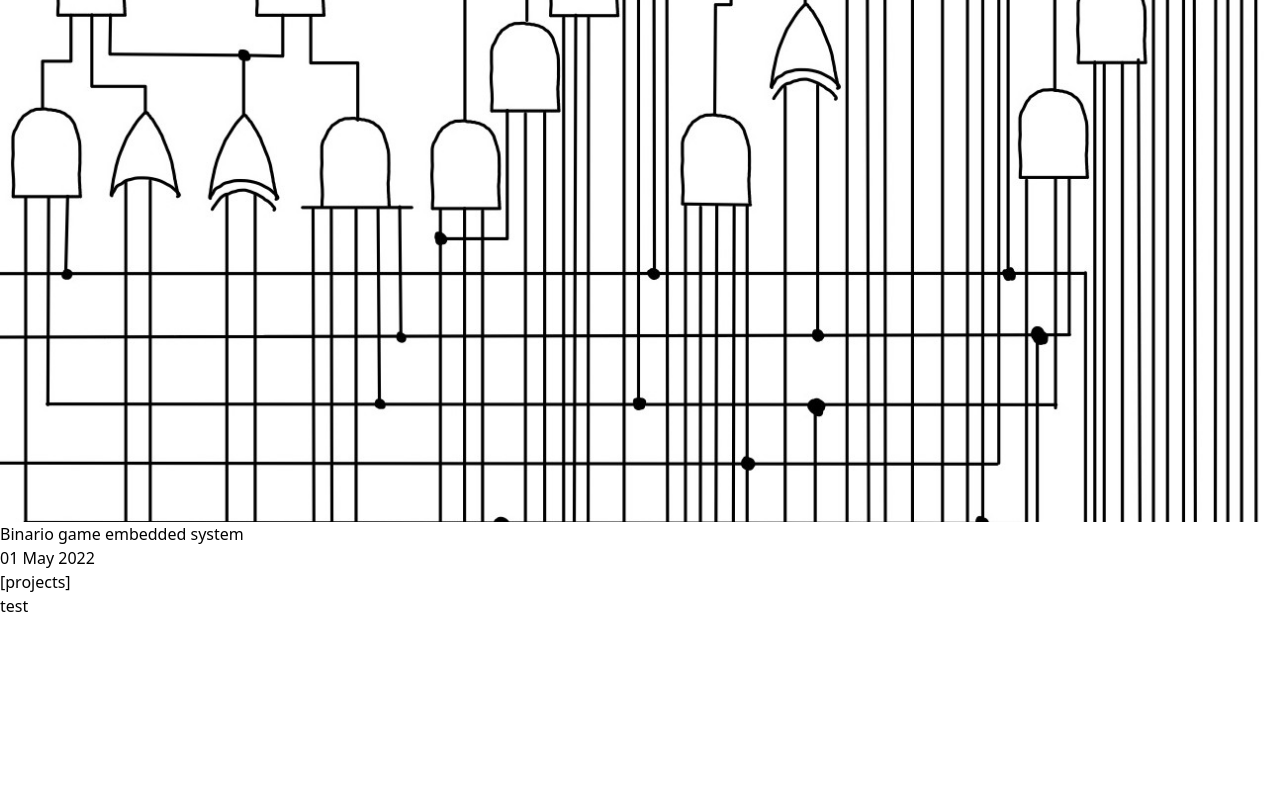
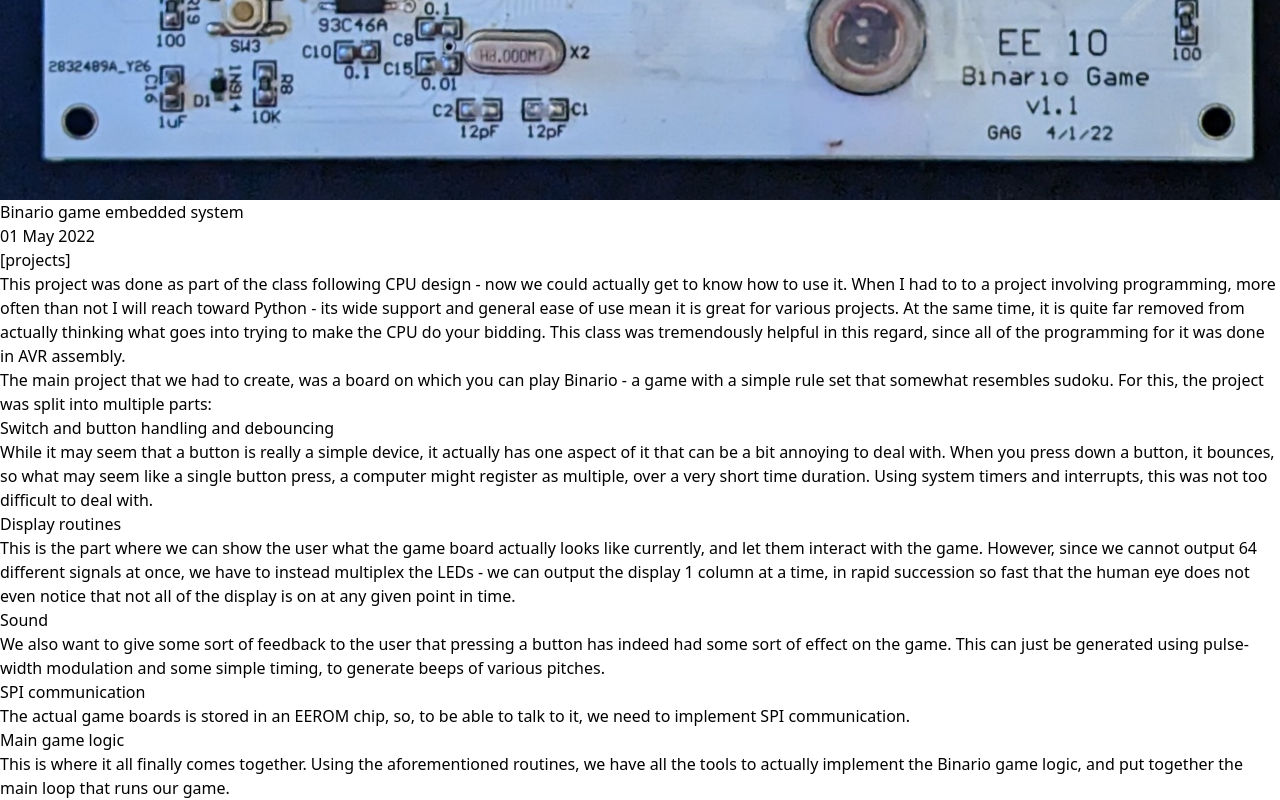
Before and after one commit to opranis/pranis-main, an Eleventy site: page src/blog/posts/2023-02-16-binario-game-embedded-system.md in a window 1280 px wide. Shown: the part 2903-3703 px from the top of the page. Before the commit the page ends 3521 px from the top, so only its background shows below. Built offline with nearby package versions, Linux system fonts and the light colour scheme; Eleventy itself is replaced by a stand-in of ours; files that its build step writes are made by us from their sources.

Commit message:
Update Post “2023-02-16-binario-game-embedded-system”

```diff
--- a/src/blog/posts/2023-02-16-binario-game-embedded-system.md
+++ b/src/blog/posts/2023-02-16-binario-game-embedded-system.md
@@ -3,6 +3,28 @@ title: Binario game embedded system
 date: 2022-05-01T08:52:50.656Z
 tags:
   - projects
-thumbnail: /media/post_images/logicgates.jpg
+thumbnail: /media/post_images/binario.jpg
 ---
-test
+This project was done as part of the class following [CPU design](https://opran.is/blog/posts/2023-01-25-how-to-design-an-8-bit-cpu-from-scratch/) - now we could actually get to know how to use it. When I had to to a project involving programming, more often than not I will reach toward Python - its wide support and general ease of use mean it is great for various projects. At the same time, it is quite far removed from actually thinking what goes into trying to make the CPU do your bidding. This class was tremendously helpful in this regard, since all of the programming for it was done in AVR assembly.
+
+The main project that we had to create, was a board on which you can play Binario - a game with a simple rule set that somewhat resembles sudoku. For this, the project was split into multiple parts:
+
+## Switch and button handling and debouncing
+
+While it may seem that a button is really a simple device, it actually has one aspect of it that can be a bit annoying to deal with. When you press down a button, it bounces, so what may seem like a single button press, a computer might register as multiple, over a very short time duration. Using system timers and interrupts, this was not too difficult to deal with.
+
+## Display routines
+
+This is the part where we can show the user what the game board actually looks like currently, and let them interact with the game. However, since we cannot output 64 different signals at once, we have to instead multiplex the LEDs - we can output the display 1 column at a time, in rapid succession so fast that the human eye does not even notice that not all of the display is on at any given point in time.
+
+## Sound
+
+We also want to give some sort of feedback to the user that pressing a button has indeed had some sort of effect on the game. This can just be generated using pulse-width modulation and some simple timing, to generate beeps of various pitches.
+
+## SPI communication
+
+The actual game boards is stored in an EEROM chip, so, to be able to talk to it, we need to implement SPI communication.
+
+## Main game logic
+
+This is where it all finally comes together. Using the aforementioned routines, we have all the tools to actually implement the Binario game logic, and put together the main loop that runs our game.
```
Also changed, not shown: src/_media/post_images/binario.jpg (added).
